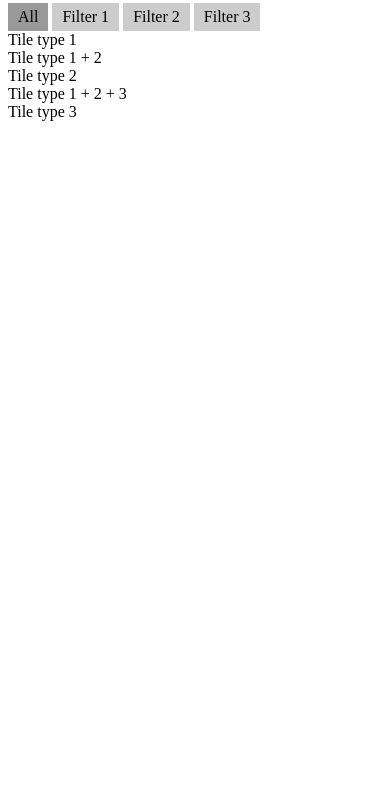
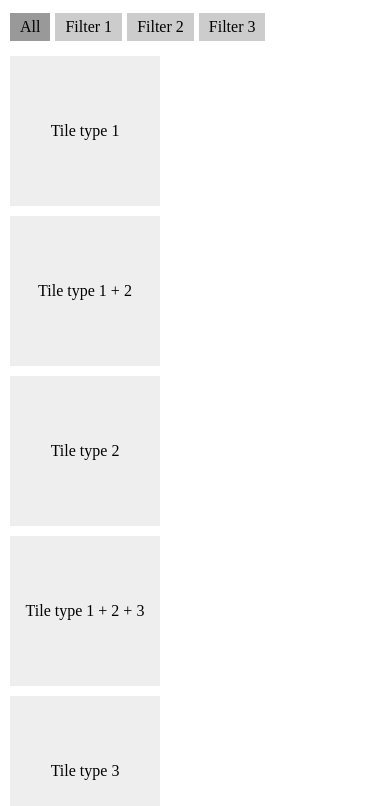
Before and after one commit to MouseEatsCat/gQuery, a plain HTML site: page index.html in a window 390 px wide. Shown: the part 148-954 px from the top of the page. Before the commit the page ends 844 px from the top, so only its background shows below. Drawn offline with Linux system fonts and the light colour scheme.

Commit message:
Tweak Styling

```diff
--- a/assets/styles/filters.css
+++ b/assets/styles/filters.css
@@ -1,3 +1,11 @@
+body {
+	margin: 0;
+}
+
+main {
+	padding: 20px 40px;
+}
+
 .gallery-filter {
 	display: inline-block;
 	padding: 5px 10px;
@@ -9,9 +17,55 @@
 	background: #999;
 }
 
+.filters {
+	margin-bottom: 15px;
+	display: flex;
+    flex-wrap: wrap;
+    gap: 5px;
+}
+
+.tiles {
+    display: grid;
+    grid-gap: 10px;
+    justify-content: start;
+    align-items: start;
+    grid-template-columns: repeat(3, minmax(100px, 200px));
+}
+
 .tiles .tile {
 	display: none;
+    flex-direction: column;
+	width: 200px;
+    height: 200px;
+    background: #eee;
+    text-align: center;
+    justify-content: center;
 }
 .tiles .tile.active {
-	display: block;
+	display: flex;
 }
+
+@media (max-width: 700px) {
+	.tiles {
+		grid-template-columns: repeat(3, minmax(150px, 150px));
+	}
+	.tiles .tile {
+		width: 150px;
+		height: 150px;
+	}
+}
+
+@media (max-width: 550px) {
+	.tiles {
+		grid-template-columns: repeat(2, minmax(150px, 150px));
+	}
+}
+
+@media (max-width: 400px) {
+	main {
+		padding: 10px;
+	}
+	.tiles {
+		grid-template-columns: 1fr;
+	}
+}
```
